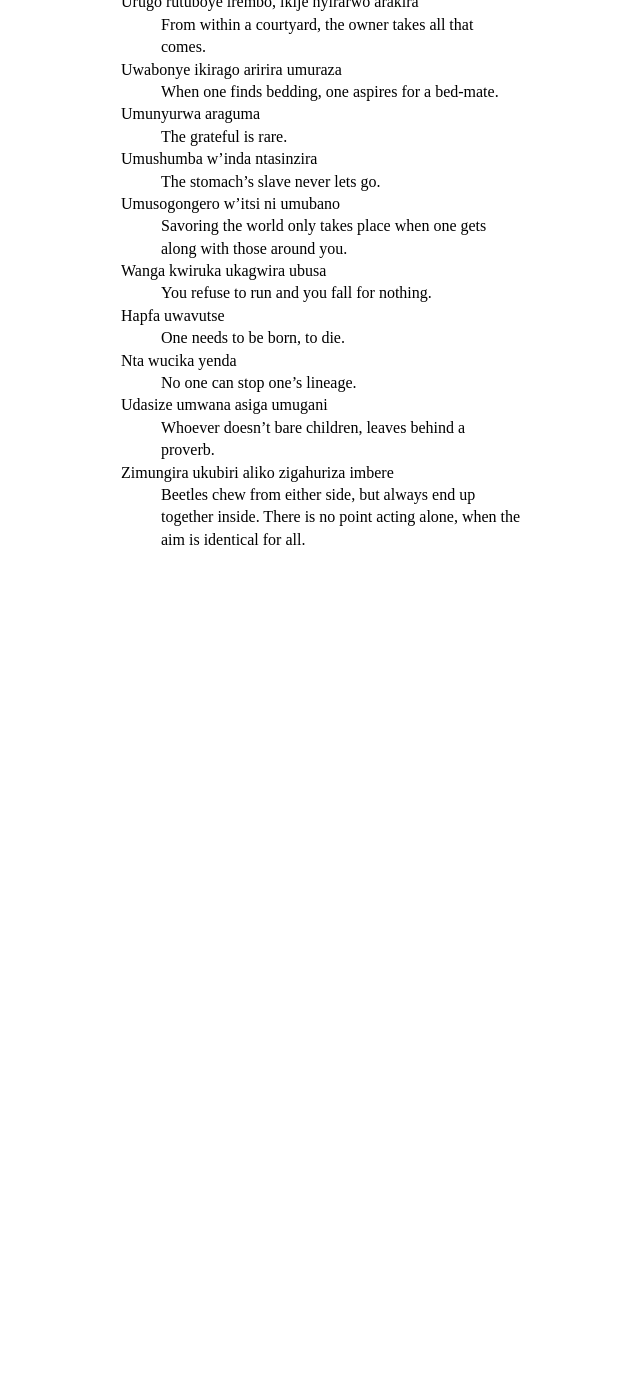
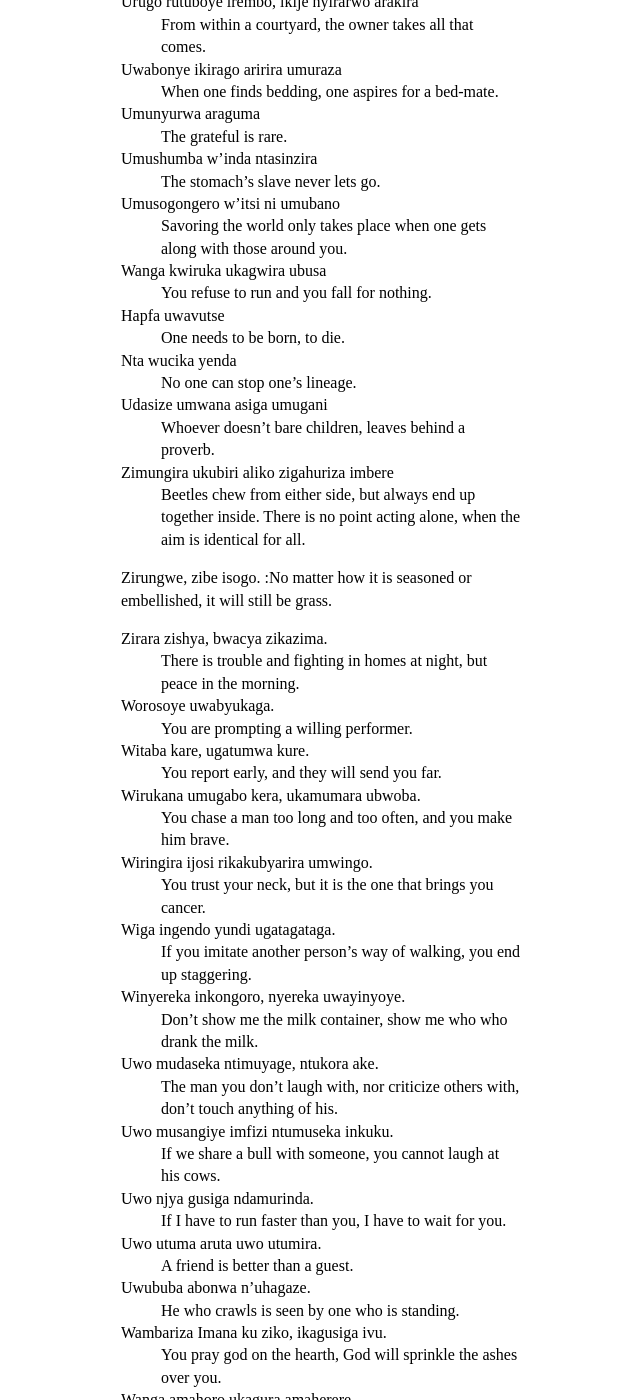
Before and after one commit to RwandaReads/RwandaReads.github.io, a Jekyll site: the page built from proverbs.md, in a window 1280 px wide and 1400 px high, scrolled down 1710 px. Shown: the whole window, without its empty margins (319-959 px from the left). Built offline with Jekyll 4.4.1, drawn with Linux system fonts in a browser that asks for light colours; before the commit the page ends 2277 px from its top, so only the background shows below that; some of the changed text lies outside the part shown.

Commit message:
Added Proverbs

```diff
--- a/proverbs.md
+++ b/proverbs.md
@@ -125,3 +125,75 @@ Udasize umwana asiga umugani
 
 Zimungira ukubiri aliko zigahuriza imbere
 : Beetles chew from either side, but always end up together inside. There is no point acting alone, when the aim is identical for all.
+
+Zirungwe, zibe isogo.
+:No matter how it is seasoned or embellished, it will still be grass.
+
+Zirara zishya, bwacya zikazima.
+: There is trouble and fighting in homes at night, but peace in the morning.
+
+Worosoye uwabyukaga.
+: You are prompting a willing performer.
+
+Witaba kare, ugatumwa kure.
+: You report early, and they will send you far.
+
+Wirukana umugabo kera, ukamumara ubwoba.
+: You chase a man too long and too often, and you make him brave.
+
+Wiringira ijosi rikakubyarira umwingo.
+: You trust your neck, but it is the one that brings you cancer.
+
+Wiga ingendo yundi ugatagataga.
+: If you imitate another person’s way of walking, you end up staggering.
+
+Winyereka inkongoro, nyereka uwayinyoye.
+: Don’t show me the milk container, show me who who drank the milk.
+
+Uwo mudaseka ntimuyage, ntukora ake.
+: The man you don’t laugh with, nor criticize others with, don’t touch anything of his.
+
+Uwo musangiye imfizi ntumuseka inkuku.
+: If we share a bull with someone, you cannot laugh at his cows.
+
+Uwo njya gusiga ndamurinda.
+: If I have to run faster than you, I have to wait for you.
+
+Uwo utuma aruta uwo utumira.
+: A friend is better than a guest.
+
+Uwububa abonwa n’uhagaze.
+: He who crawls is seen by one who is standing.
+
+Wambariza Imana ku ziko, ikagusiga ivu.
+: You pray god on the hearth, God will sprinkle the ashes over you.
+
+Wanga amahoro ukagura amaherere.
+: You refuse peace and you buy misfortunes.
+
+Uwitonze akama ishashi.
+: A patient person will eventually milk the calf.
+
+Uwiyishe ntaririrwa.
+: You don’t cry for someone who has killed himself.
+
+Uwikaniriye umugisha w’ undi annya ibuye.
+: He who longs for another person’s luck will get more problems.
+
+Uwiba ahetse aaba abwiriza uwo mu mugongo.
+: If you steal with a child on your back, you are teaching him.
+
+Uwibwira aterwa inkunga.
+: He who tells himself what to do, is helped.
+
+Uwigize igitebo, ayora ivu.
+: If you convert yourself into a basket, you will carry rubbish.
+
+Uwambaye ikirezi ntamenya ko cyera.
+: She who wears a necklace, does not know how white it is.
+
+Uwanze kuvugwa yaheze munda ya nyina.
+: He who does not want to be spoken about, was never born.
+
+Uturiye isoko siwe urivoma.
+The digger of the dwell is not the one who draws the water from it.
```
